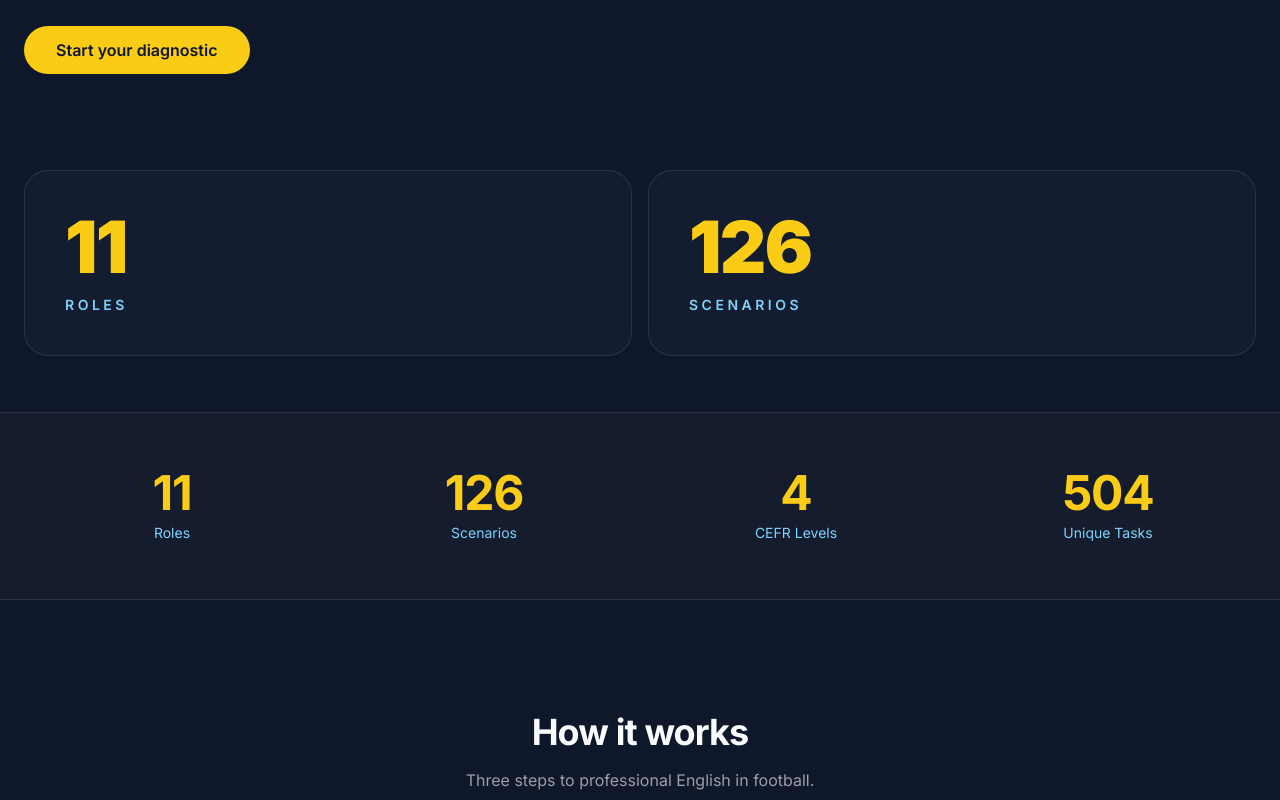
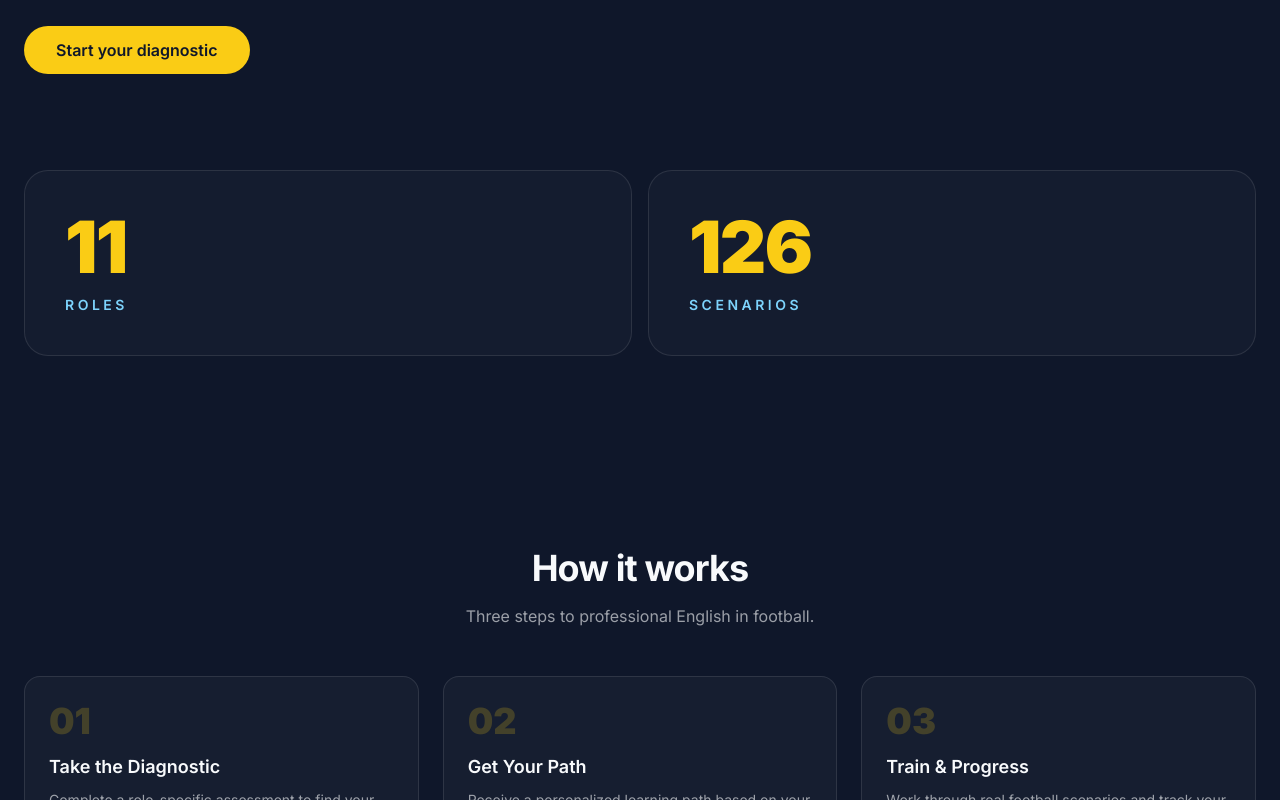
Before and after one commit to feifootball/fei-platform, a Next.js app: page / in a window 1280 px wide. Shown: the part 527-1327 px from the top of the page. Built offline with nearby package versions, Linux system fonts and the light colour scheme.

Commit message:
Remove duplicated home stats

```diff
--- a/app/page.tsx
+++ b/app/page.tsx
@@ -171,7 +171,7 @@ export default function Home() {
         </div>
       </section>
 
-      <section className="px-6 pb-14">
+      <section id="diagnostic" className="scroll-mt-32 px-6 pb-20">
         <div className="mx-auto grid max-w-7xl gap-4 sm:grid-cols-2">
           <div className="rounded-3xl border border-fei-text/10 bg-fei-text/[0.025] p-8 sm:p-10">
             <p className="text-6xl font-black tracking-tight text-fei-yellow sm:text-7xl">11</p>
@@ -182,17 +182,6 @@ export default function Home() {
             <p className="text-6xl font-black tracking-tight text-fei-yellow sm:text-7xl">126</p>
             <p className="mt-3 text-sm font-semibold uppercase tracking-[0.25em] text-fei-sky">Scenarios</p>
           </div>
-        </div>
-      </section>
-
-      <section id="diagnostic" className="scroll-mt-32 border-y border-fei-text/10 bg-fei-text/[0.02] px-6 py-12 sm:py-14">
-        <div className="mx-auto grid max-w-7xl grid-cols-2 gap-8 sm:grid-cols-4 sm:gap-4">
-          {t.stats.map((stat) => (
-            <div key={stat.label} className="text-center">
-              <p className="text-4xl font-bold tracking-tight text-fei-yellow sm:text-5xl">{stat.value}</p>
-              <p className="mt-1.5 text-sm text-fei-sky">{stat.label}</p>
-            </div>
-          ))}
         </div>
       </section>
 
```
